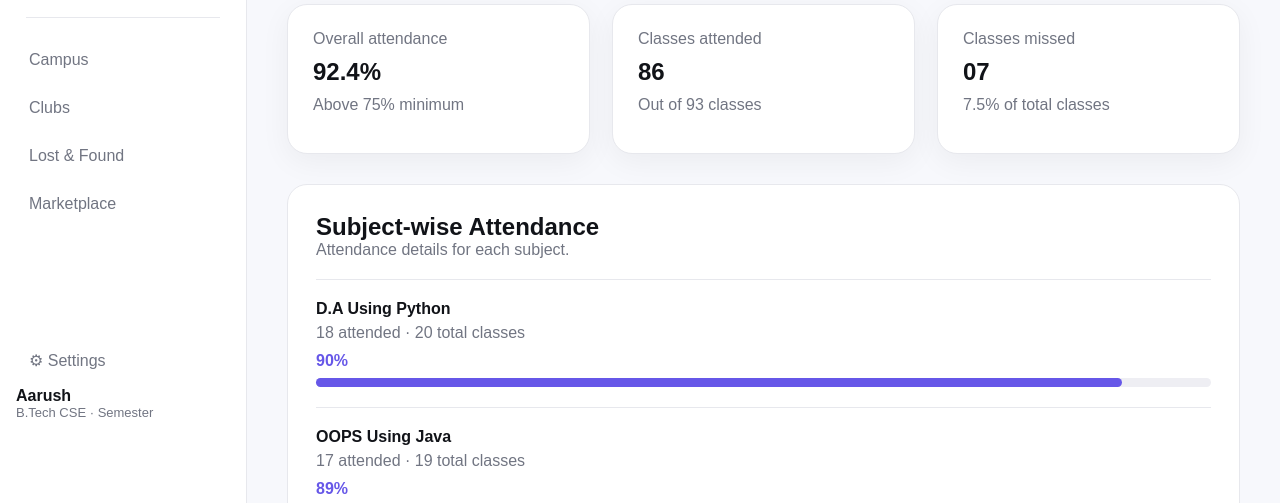
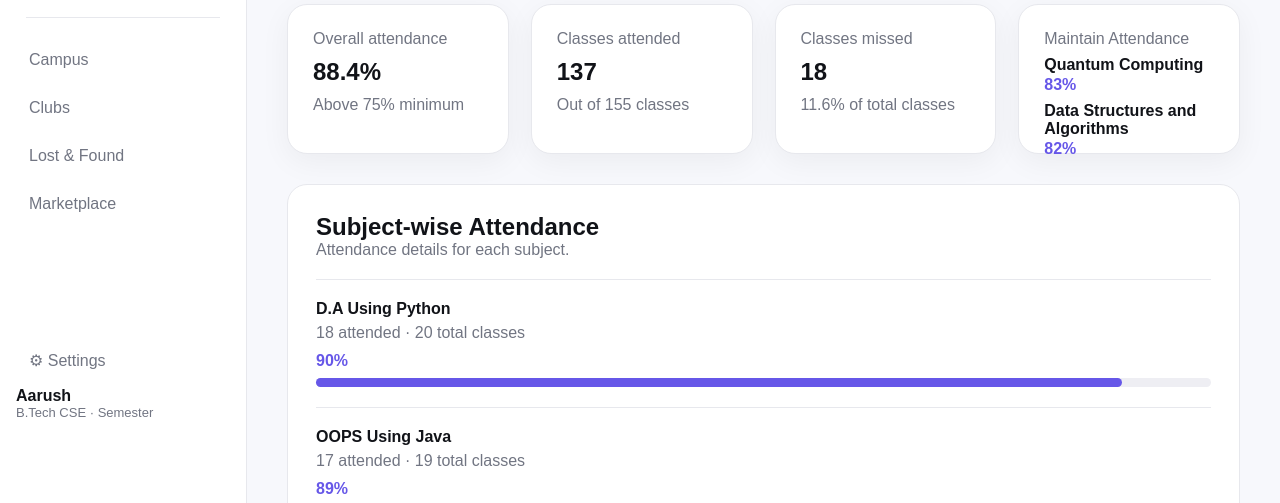
Before and after one commit to Beast2411/Univrse, a plain HTML site: page attendance.html in a window 1280 px wide. Shown: the part 289-792 px from the top of the page. Drawn offline with Linux system fonts and the light colour scheme.

Commit message:
add maintain attendance box

```diff
--- a/attendance.html
+++ b/attendance.html
@@ -56,21 +56,32 @@
 
                 <div class="card">
                     <p>Overall attendance</p>
-                    <h2>92.4%</h2>
+                    <h2>88.4%</h2>
                     <p>Above 75% minimum</p>
                 </div>
 
                 <div class="card">
                     <p>Classes attended</p>
-                    <h2>86</h2>
-                    <p>Out of 93 classes</p>
+                    <h2>137</h2>
+                    <p>Out of 155 classes</p>
                 </div>
 
                 <div class="card">
                     <p>Classes missed</p>
-                    <h2>07</h2>
-                    <p>7.5% of total classes</p>
+                    <h2>18</h2>
+                    <p>11.6% of total classes</p>
                 </div>
+
+                <div class="card">
+                    <p>Maintain Attendance</p>
+
+                    <h3>Quantum Computing</h3>
+                    <b>83%</b>
+
+                    <h3>Data Structures and Algorithms</h3>
+                    <b>82%</b>
+                </div>
+
 
             </div>
 
@@ -192,7 +203,7 @@
                     <hr>
 
                     <p>Minimum attendance required: 75%</p>
-                    <p class="purple">Buffer above minimum: +17.4%</p>
+                    <p class="purple">Buffer above minimum: +13.4%</p>
                 </div>
 
 
--- a/css/attendance.css
+++ b/css/attendance.css
@@ -135,6 +135,15 @@ body {
     margin: 10px 0;
 }
 
+.card h3 {
+    margin: 8px 0 2px 0;
+    font-size: 16px;
+}
+
+.card b {
+    color: #6657E8;
+}
+
 .card p {
     color: #717582;
 }
```
